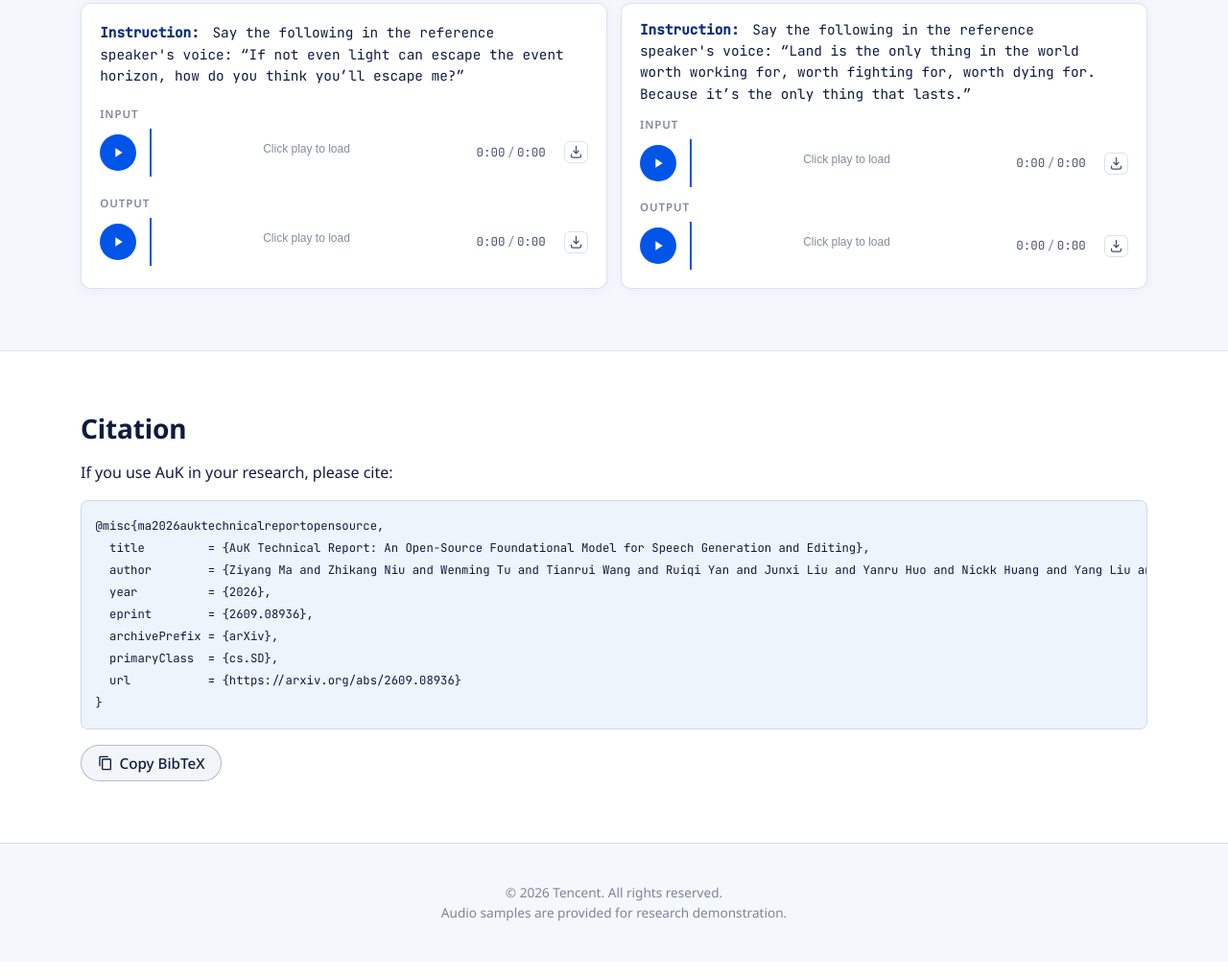
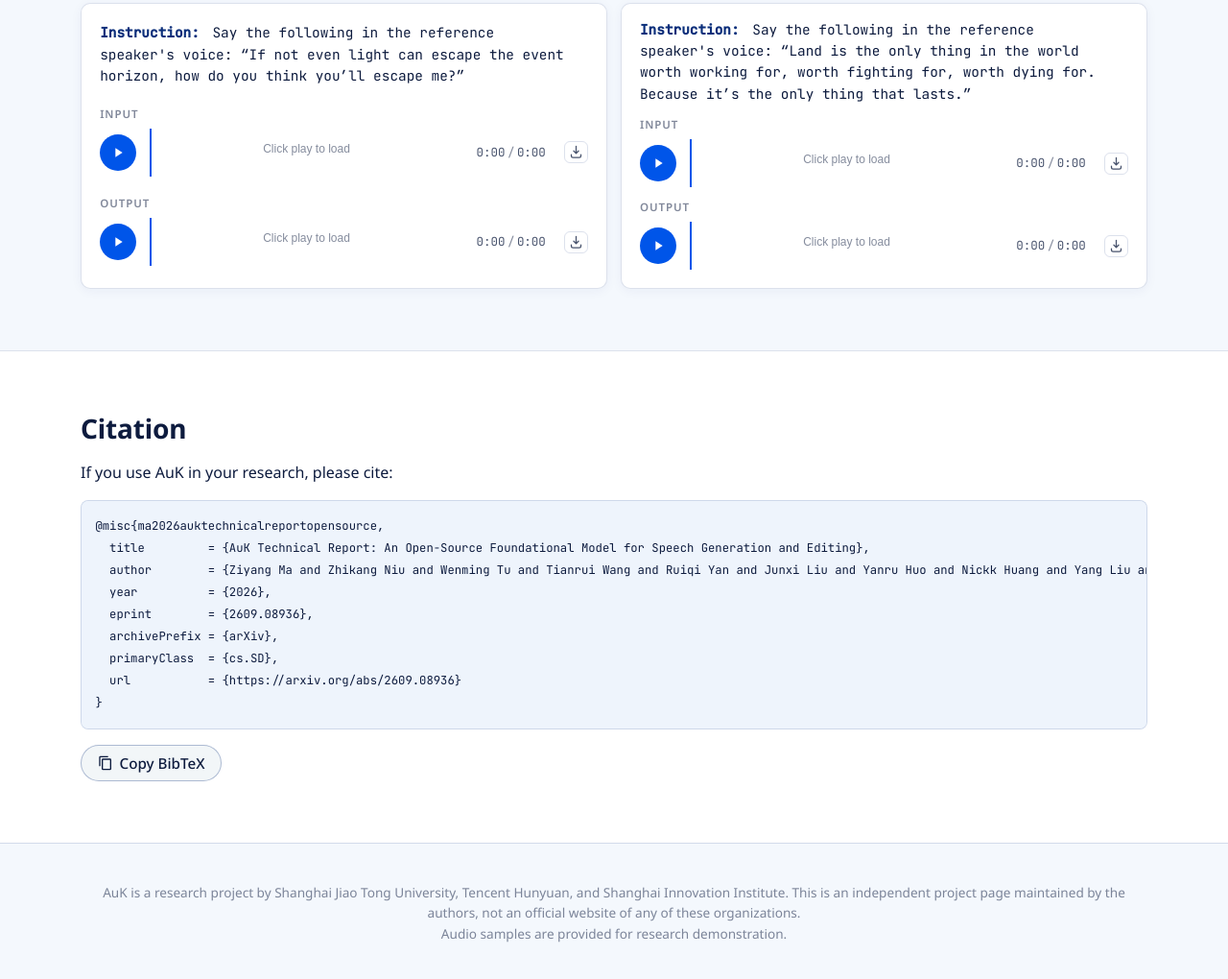
Before and after one commit to auk-project/auk-project.github.io, a website built with Vite: page index.html in a window 1280 px wide. Shown: the part 3986-5006 px from the top of the page at 96% size. Built offline with nearby package versions, Linux system fonts and the light colour scheme; files whose address does not match are found by name; a web font is replaced by a local one.

Commit message:
Clarify project page affiliation in footer; keep GitHub link fixed across model tabs

```diff
--- a/index.html
+++ b/index.html
@@ -246,7 +246,10 @@
       <div class="container">
         <div class="footer__row">
           <p class="footer__legal">
-            © 2026 Tencent. All rights reserved.<br />
+            AuK is a research project by Shanghai Jiao Tong University, Tencent
+            Hunyuan, and Shanghai Innovation Institute. This is an independent
+            project page maintained by the authors, not an official website of
+            any of these organizations.<br />
             Audio samples are provided for research demonstration.
           </p>
         </div>
--- a/src/data/capabilities.ts
+++ b/src/data/capabilities.ts
@@ -1088,7 +1088,7 @@ export interface ResourceLink {
 
 export const resourceLinks: ResourceLink[] = [
   { label: "Paper", icon: "arxiv", href: "https://arxiv.org/abs/2609.08936" },
-  { label: "GitHub", icon: "github", href: "https://github.com/Tencent-Hunyuan/AuK", flashHref: "https://github.com/Tencent-Hunyuan/AuK-Flash" },
+  { label: "GitHub", icon: "github", href: "https://github.com/Tencent-Hunyuan/AuK" },
   { label: "Hugging Face", icon: "hf", href: "https://huggingface.co/tencent/AuK", flashHref: "https://huggingface.co/tencent/AuK-Flash" },
   { label: "ModelScope", icon: "modelscope", href: "https://modelscope.cn/models/Tencent-Hunyuan/AuK/", flashHref: "https://modelscope.cn/models/Tencent-Hunyuan/AuK-Flash/" },
 ];
```
